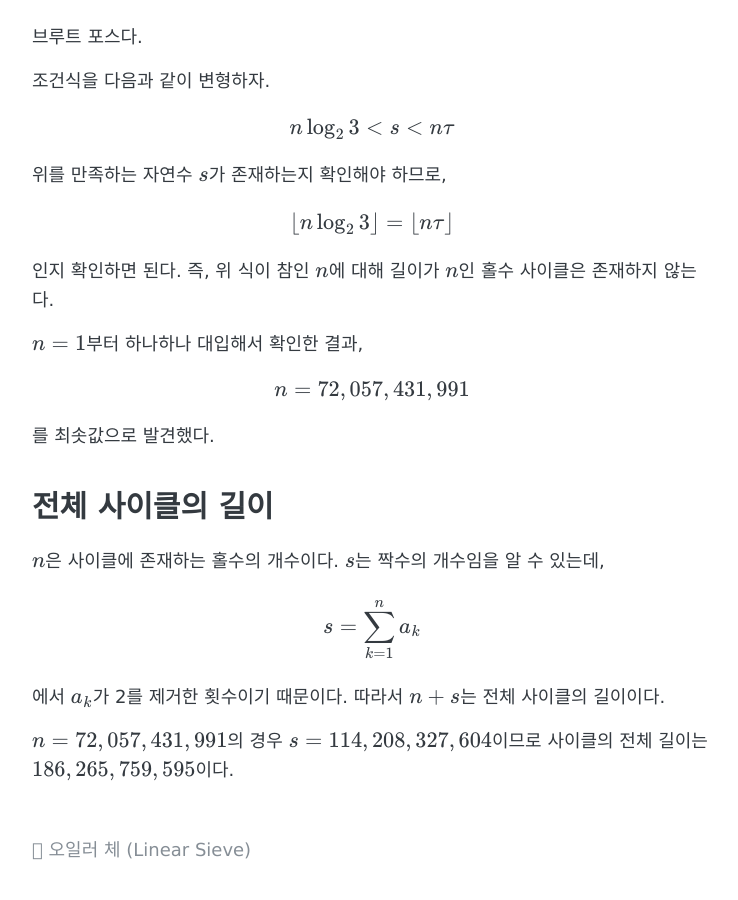
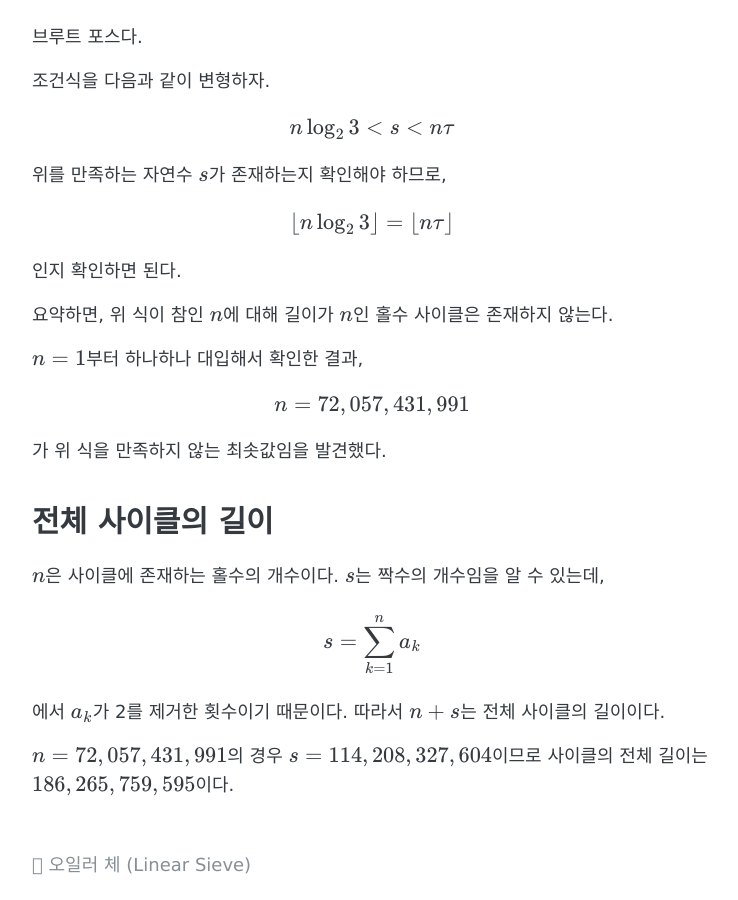
Before and after one commit to higstudev/higstudev.github.io, a Jekyll site: the page built from _posts/2024-02-18-collatz-conjecture.md, in a window 1280 px wide and 900 px high, scrolled down 9734 px. Shown: the whole window, without its empty margins (268-1006 px from the left). Built offline with Jekyll 4.4.1, drawn with Linux system fonts in a browser that asks for light colours; formulas are drawn with MathJax 3.

Commit message:
Update 2024-02-18-collatz-conjecture.md

```diff
--- a/_posts/2024-02-18-collatz-conjecture.md
+++ b/_posts/2024-02-18-collatz-conjecture.md
@@ -319,13 +319,15 @@ $$n \log_2{3} < s < n \tau$$
 
 $$\lfloor n \log_2{3} \rfloor = \lfloor n \tau \rfloor$$
 
-인지 확인하면 된다. 즉, 위 식이 참인 $n$에 대해 길이가 $n$인 홀수 사이클은 존재하지 않는다.
+인지 확인하면 된다.
+
+요약하면, 위 식이 참인 $n$에 대해 길이가 $n$인 홀수 사이클은 존재하지 않는다.
 
 $n = 1$부터 하나하나 대입해서 확인한 결과,
 
 $$n = 72,057,431,991$$
 
-를 최솟값으로 발견했다.
+가 위 식을 만족하지 않는 최솟값임을 발견했다.
 
 # 전체 사이클의 길이
 
```
